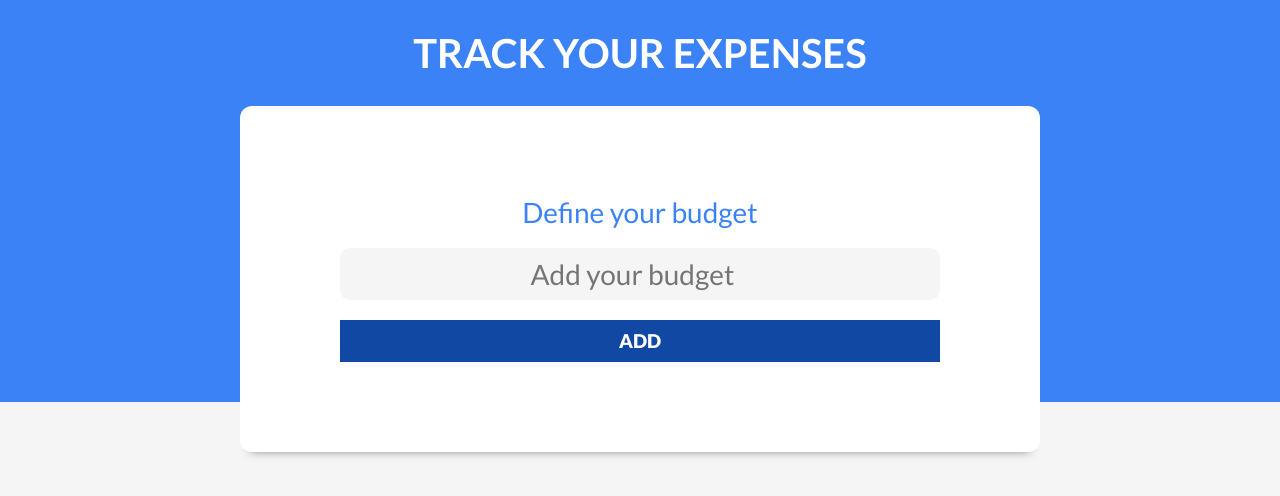
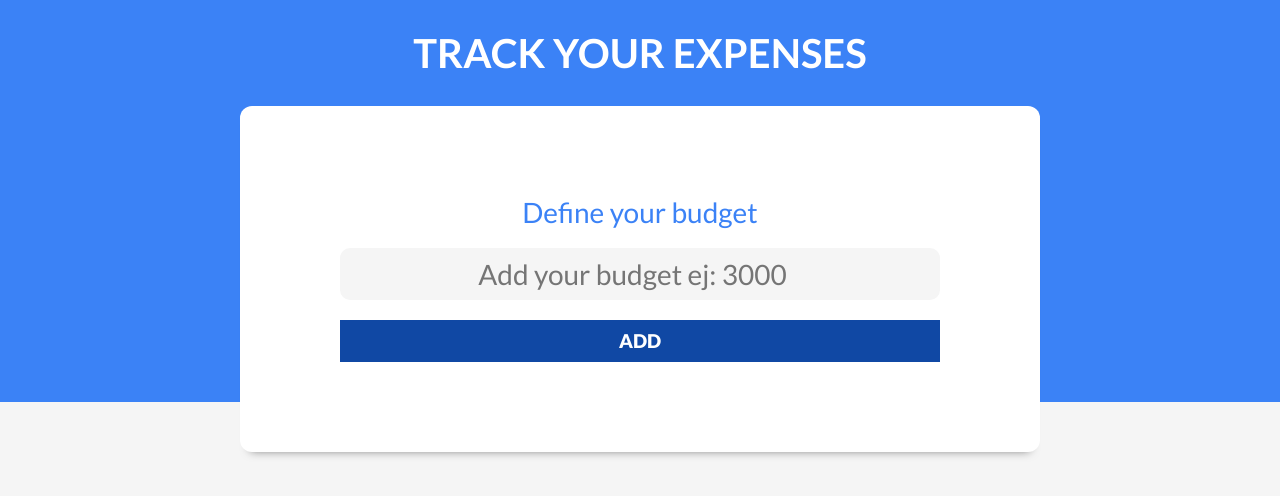
Before and after one commit to alejandrogch7/tracker, a React (Vite) app: page / in a window 1280 px wide. Shown: the top 496 px of the page. Built offline with nearby package versions, Linux system fonts and the light colour scheme.

Commit message:
just another commit 2

```diff
--- a/src/components/NuevoPresupuesto.jsx
+++ b/src/components/NuevoPresupuesto.jsx
@@ -30,7 +30,7 @@ const NuevoPresupuesto = ({
                 <input
                 type="number"
                 className='nuevo-presupuesto'
-                placeholder='Add your budget'
+                placeholder='Add your budget ej: 3000'
                 value={presupuesto}
                 onChange={(e)=>setPresupuesto(Number(e.target.value))}
                 />
```
